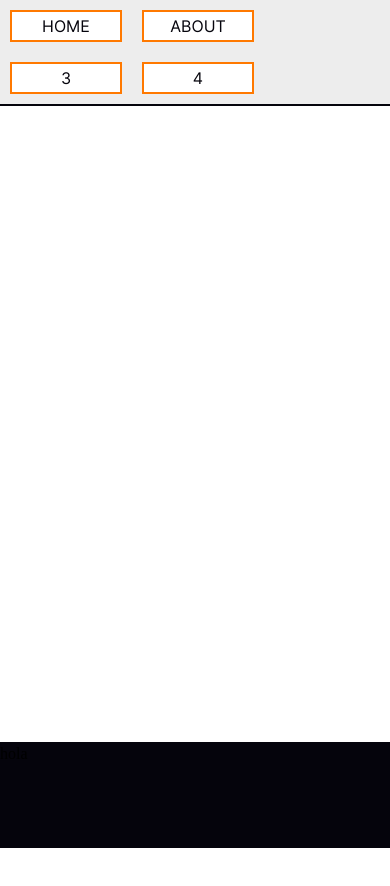
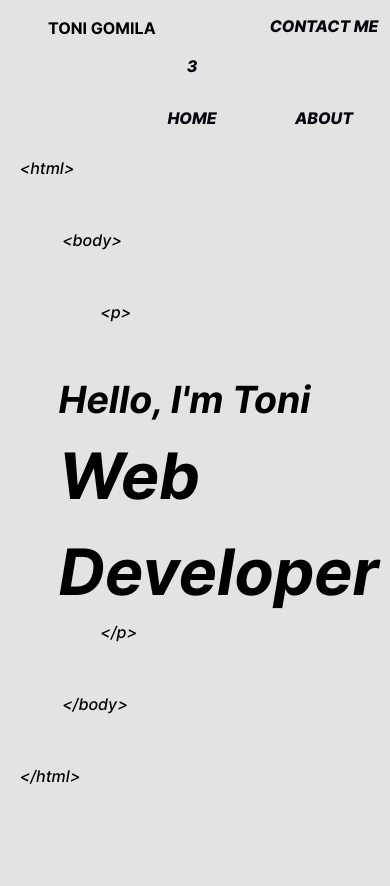
Before and after one commit to ToniGomila/ProjecteWebM9ToniGomilaA, an Astro site: page / in a window 390 px wide. Shown: the top 886 px of the page. Before the commit the page ends 848 px from the top, so only its background shows below. Built offline with nearby package versions, Linux system fonts and the light colour scheme; Astro itself is replaced by a stand-in of ours.

Commit message:
Canvis generals
Restructuracio web, canviat estil header footer i aplicades animacions a link header

```diff
--- a/public/fonts/InterWeb/inter.css
+++ b/public/fonts/InterWeb/inter.css
@@ -75,7 +75,7 @@
        url("Inter-Medium.woff?v=3.19") format("woff");
 }
 @font-face {
-  font-family: 'Inter';
+  font-family: 'InterSI';
   font-style:  italic;
   font-weight: 500;
   font-display: swap;
@@ -101,7 +101,7 @@
 }
 
 @font-face {
-  font-family: 'Inter';
+  font-family: 'InterBold';
   font-style:  normal;
   font-weight: 700;
   font-display: swap;
@@ -109,7 +109,7 @@
        url("Inter-Bold.woff?v=3.19") format("woff");
 }
 @font-face {
-  font-family: 'Inter';
+  font-family: 'InterBI';
   font-style:  italic;
   font-weight: 700;
   font-display: swap;
@@ -126,7 +126,7 @@
        url("Inter-ExtraBold.woff?v=3.19") format("woff");
 }
 @font-face {
-  font-family: 'Inter';
+  font-family: 'InterEBI';
   font-style:  italic;
   font-weight: 800;
   font-display: swap;
--- a/src/components/Base.astro
+++ b/src/components/Base.astro
@@ -22,27 +22,30 @@ import '../styles/global.css';
 
 </head>
 <body>
-
+	<div class="gridContainer">
 		<div id="hdr">
-		<div id="box-1" class="hdr-div">
-			<a href="/pages/index.astro" class="hdr-bt">HOME</a>
+			<div id="box-5">
+				TONI GOMILA
+			</div>
+			<div id="box-4" class="hdr-div">
+				<a href="" class="hdr-bt">CONTACT ME</a>
+			</div>
+			<div id="box-3" class="hdr-div">
+				<a href="" class="hdr-bt">3</a>
 			</div>
 			<div id="box-2" class="hdr-div">
 				<a href="" class="hdr-bt">ABOUT</a>
 			</div>
-		<div id="box-3" class="hdr-div">
-			<a href="" class="hdr-bt">3</a>
-		</div>
-		<div id="box-4" class="hdr-div">
-			<a href="" class="hdr-bt">4</a>
+			<div id="box-1" class="hdr-div">
+				<a href="/dist/index.html" class="hdr-bt">HOME</a>
 			</div>
 		</div>
 
-	<slot></slot>
-
-	<div id="ftr">
+		<div class="cntn"><slot></slot></div>
+	</div>
+	<footer>
 		hola
-	</div>
+	</footer>
 
 
 </body>
--- a/src/pages/index.astro
+++ b/src/pages/index.astro
@@ -1,6 +1,6 @@
 ---
 // Style Imports
-
+import '../styles/home.css';
 // Component Imports
 import Base from '../components/Base.astro';
 // You can import components from any supported Framework here!
@@ -15,4 +15,28 @@ let title = 'My Astro Site';
 // Full Astro Component Syntax:
 // https://docs.astro.build/core-concepts/astro-components/
 ---
-<Base></Base>
+<Base>
+<div class="all">
+    <div class="codi dalt">
+        <p>&#60;html&#62<br><br><br>
+        &nbsp;&nbsp;&nbsp;&nbsp; &nbsp;&nbsp;&nbsp;&nbsp;
+        &#60;body&#62<br><br><br>
+        &nbsp;&nbsp;&nbsp;&nbsp; &nbsp;&nbsp;&nbsp;&nbsp;&nbsp;&nbsp;&nbsp;&nbsp; &nbsp;&nbsp;&nbsp;&nbsp;
+        &#60;p&#62<br><br><br>
+        </p>
+    </div>
+    <div class="titol">
+        <h3>Hello,
+        I'm Toni</h3>
+        <h1>Web Developer</h1>
+    </div>
+
+    <div class="codi baix">
+        <p>&nbsp;&nbsp;&nbsp;&nbsp; &nbsp;&nbsp;&nbsp;&nbsp;&nbsp;&nbsp;&nbsp;&nbsp; &nbsp;&nbsp;&nbsp;&nbsp;
+        &#60;/p&#62
+        <br><br><br>&nbsp;&nbsp;&nbsp;&nbsp; &nbsp;&nbsp;&nbsp;&nbsp;
+        &#60;/body&#62<br><br><br>
+        &#60;/html&#62</p>
+    </div>
+</div>
+</Base>
--- a/src/styles/global.css
+++ b/src/styles/global.css
@@ -2,7 +2,8 @@
 @import url(/public/fonts/InterWeb/inter.css);
 :root{
 	--blanc: #ffffff;
-	--brut: #ededed;
+	--blancbr: #e2dfdf;
+	--brut: #e4e3e3;
 	--tarj: #ff7900;
 	--sfosc: #333333;
 	--fosc:#05040c;
@@ -11,41 +12,54 @@ a:link, a:visited, a:active {
     text-decoration:none;
 	color: var(--fosc);
 }
-body{
+.gridContainer{
 	display: grid;
 	grid-template-columns: 1fr 4fr;
-	grid-template-rows: 1fr 6fr 1fr;
-
+	grid-template-rows: 0.5fr 15fr;
+	background-color: var(--brut);
 }
-#hdr{
+#hdr{  /*header*/
 	background-color: var(--brut);
 	grid-column-start: 1;
 	grid-column-end: 3;
 	grid-row-start: 1;
-	border-bottom: 2px solid var(--fosc);
-
-
 }
-#ftr{
-	background-color: #05040c;
-	grid-column-start: 1;
-	grid-column-end: 3;
-	grid-row-start: 3;
-}
-.hdr-bt{
+.hdr-bt{ /*<a> header*/
 	display: flex;
 	flex-flow: wrap;
-	float: left;
+	float: right;
 	margin: 10px;
-	background-color: var(--blanc);
+	background-color: var(--brut);
 	width: 7rem;
 	height: 2rem;
-	border: 2px solid var(--tarj);
 	align-items: center;
 	justify-content: center;
 }
-.hdr-div{
-	font-family: Inter;
+.hdr-bt:hover{
+	background-color: var(--fosc);
+	opacity: 10%;
+	color: var(--blanc);
+	transition: background-color .6s;
+	border-top: 2px solid var(--fosc);
+    border-bottom: 2px solid var(--fosc);
+	transform: scaleY(1.3);
+}
+.hdr-div{ /*<div> container <a>; header*/
+	font-family: 'InterEBI';
 	color: var(--fosc);
-
 }
+#box-5{ /*Nom*/
+	float: left;
+	padding-top: 1rem;
+	padding-left: 3rem;
+	font-family: 'InterBold';
+}
+footer{
+	background-color: var(--fosc);
+	height: 100px;
+}
+.cntn{
+	grid-column-start: 1;
+	grid-column-end: 3;
+	grid-row-start: 2;
+}
--- a/src/styles/home.css
+++ b/src/styles/home.css
@@ -1,53 +1,17 @@
-:root {
-	--font-mono: Consolas, 'Andale Mono WT', 'Andale Mono', 'Lucida Console', 'Lucida Sans Typewriter', 'DejaVu Sans Mono', 'Bitstream Vera Sans Mono', 'Liberation Mono',
-		'Nimbus Mono L', Monaco, 'Courier New', Courier, monospace;
-	--color-light: #f3f4f6;
+.all{
+	width: 100%;
+}
+.titol{
+
+	padding-left: 15%;
+	font-family: 'InterBI';
+	font-size: xx-large;
+}
+.codi{
+	padding-left: 5%;
+	font-family: 'InterSI';
 }
 
-@media (prefers-color-scheme: dark) {
-	:root {
-		--color-light: #1f2937;
-	}
+.dalt{
+	padding-top: 3%;
 }
-
-a {
-	color: inherit;
-}
-
-header > div {
-	font-size: clamp(2rem, -0.4742rem + 6.1856vw, 2.75rem);
-}
-
-header > div {
-	display: flex;
-	flex-direction: column;
-	align-items: center;
-}
-
-header h1 {
-	font-size: 1em;
-	font-weight: 500;
-}
-header img {
-	width: 2em;
-	height: 2.667em;
-}
-
-h2 {
-	font-weight: 500;
-	font-size: clamp(1.5rem, 1rem + 1.25vw, 2rem);
-}
-
-.counter {
-	display: grid;
-	grid-auto-flow: column;
-	gap: 1em;
-	font-size: 2rem;
-	justify-content: center;
-	padding: 2rem 1rem;
-}
-
-.counter > pre {
-	text-align: center;
-	min-width: 3ch;
-}
```
Lines whose indentation alone changed are shown as unchanged.
